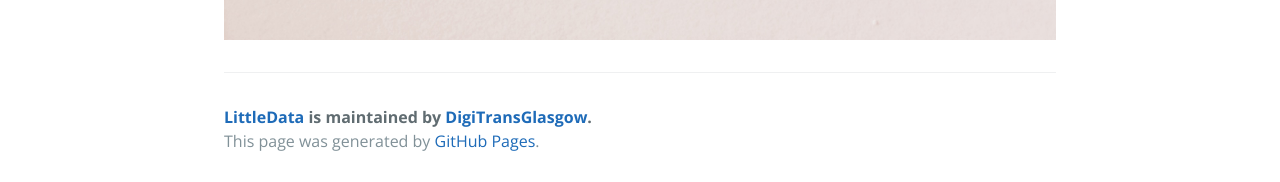
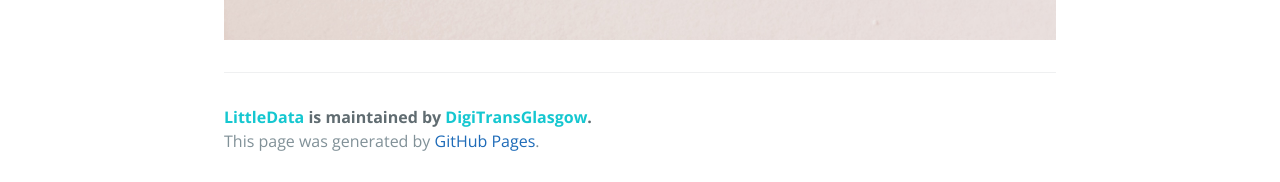
Before and after one commit to DigiTransGlasgow/LittleData, a Jekyll site: the page built from index.md, in a window 1280 px wide. Shown: the part 2060-2242 px from the top of the page. Built offline with Jekyll 4.4.1, drawn with Linux system fonts in a browser that asks for light colours; our own code applies the rules of GitHub Pages for plain Markdown files; the repository's description, which GitHub fills in, is left out.

Commit message:
Update style.scss

```diff
--- a/assets/css/style.scss
+++ b/assets/css/style.scss
@@ -37,3 +37,10 @@
   color: #33333e;
 
 }
+
+
+span.site-footer-owner a {
+
+    color: #15c7d0 !important;
+
+}
```
